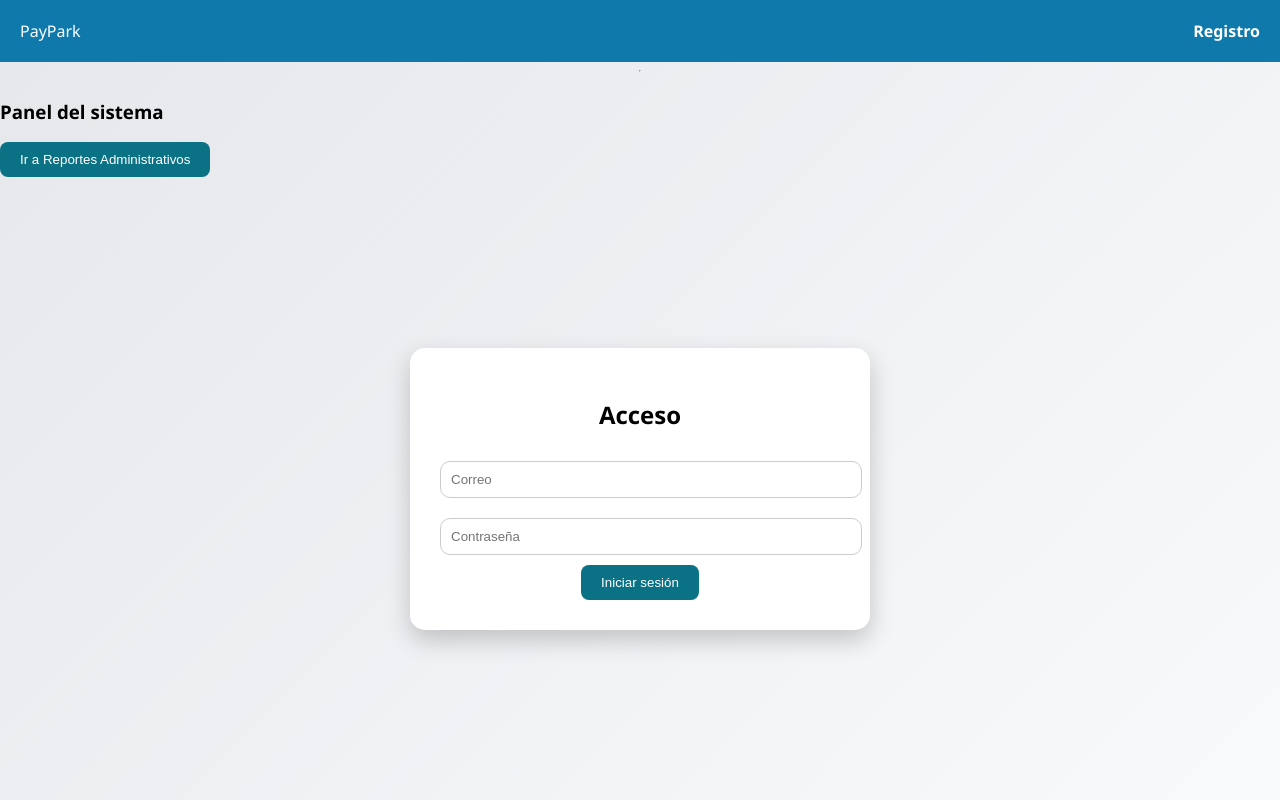
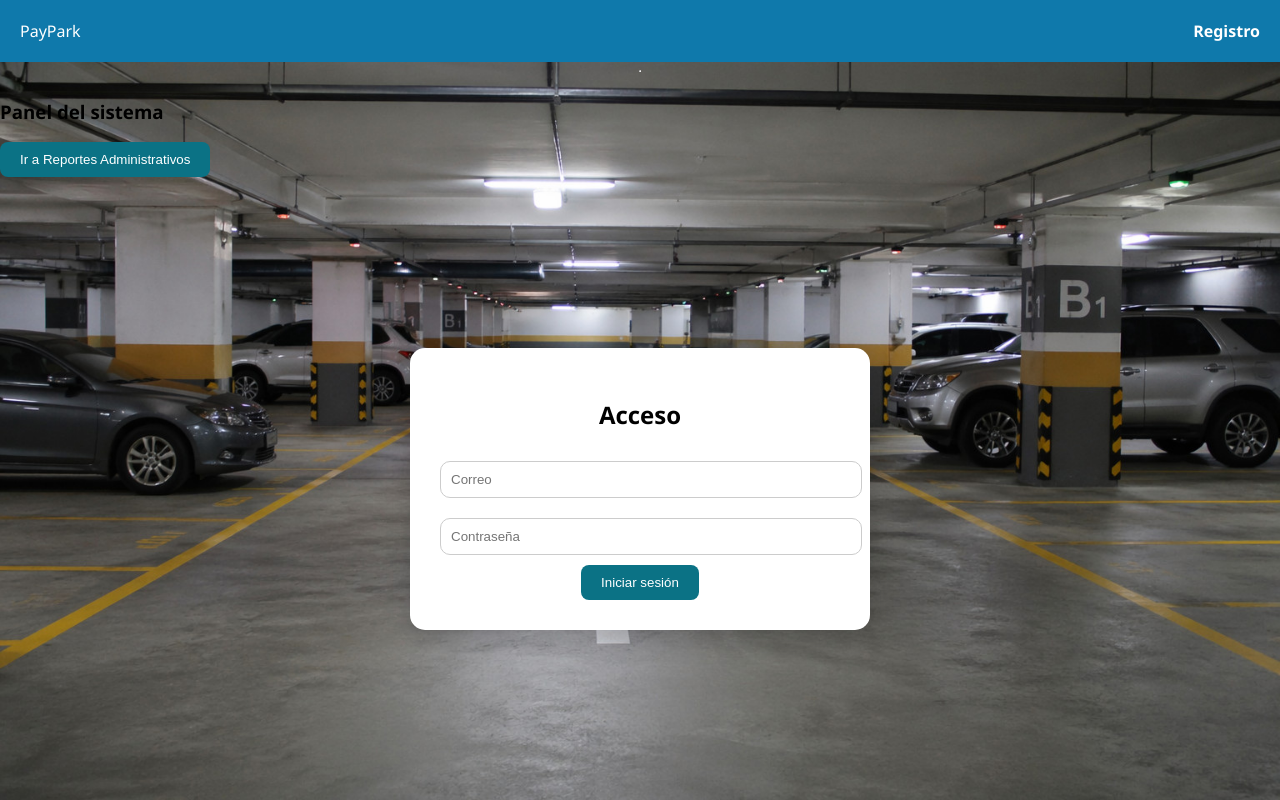
Before and after one commit to chalupo/pay-park, a website: page index.html in a window 1280 px wide. Drawn offline with Linux system fonts and the light colour scheme.

Commit message:
Update style.css

```diff
--- a/style.css
+++ b/style.css
@@ -5,6 +5,11 @@ margin:0;
 display:flex;
 flex-direction:column;
 min-height:100vh;
+}
+body {
+    background-image: url('img/fondo.jpg');
+    background-size: cover;
+    background-position: center;
 }
 
 header{
```
